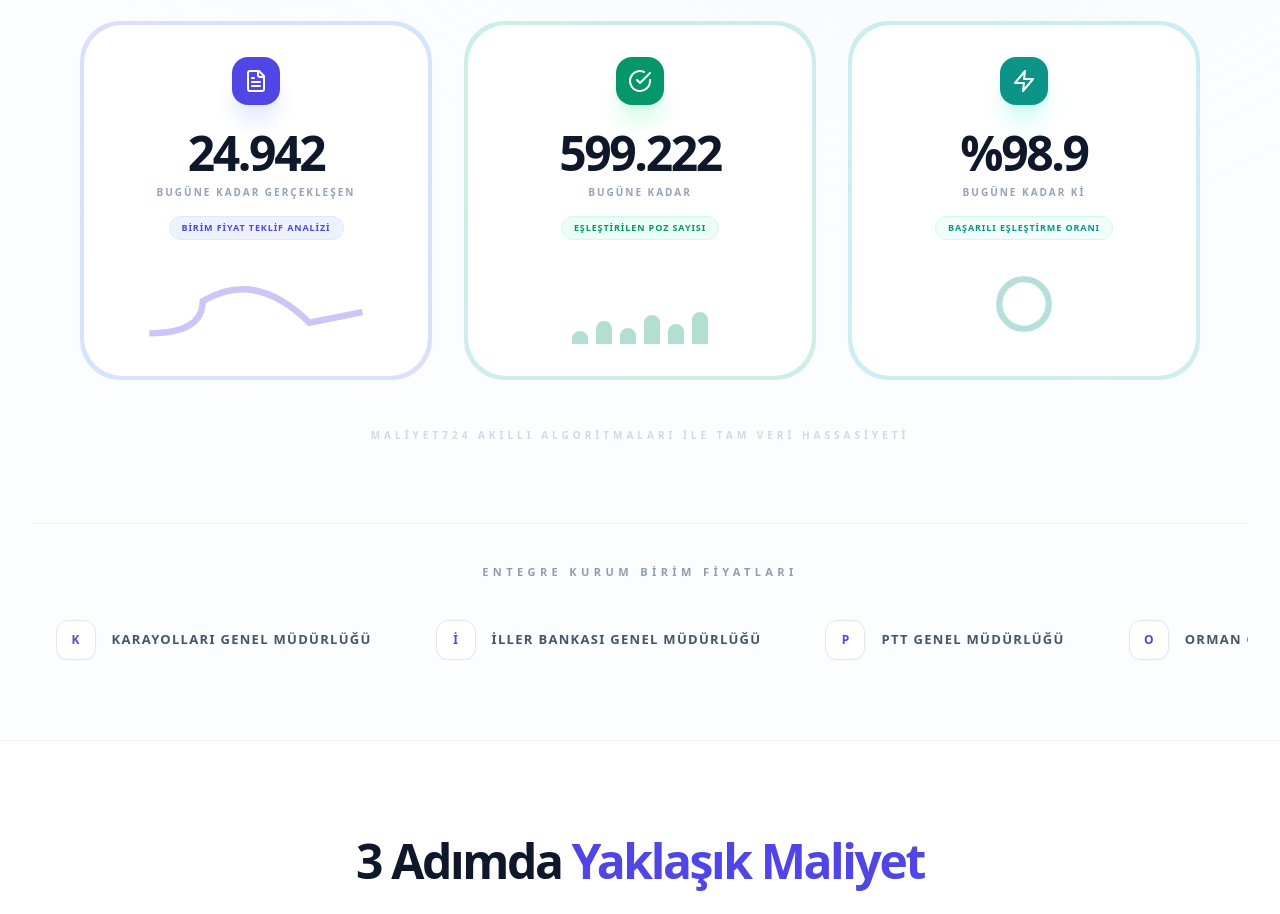
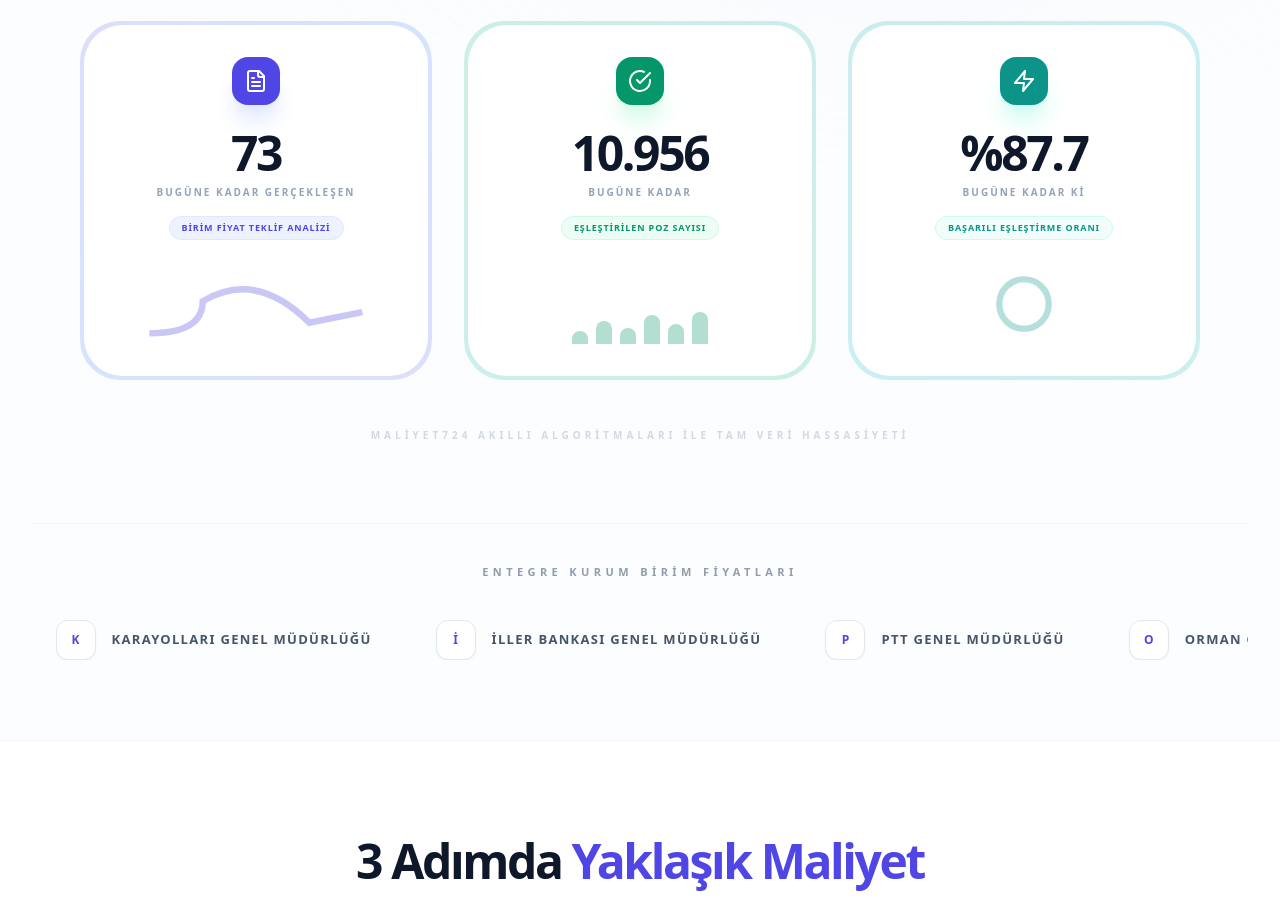
Before and after one commit to Mdundar1/-HALEROBOTUM, a Next.js app in the folder client/: page / in a window 1280 px wide. Shown: the part 1020-1934 px from the top of the page. Built offline with nearby package versions, Linux system fonts and the light colour scheme.

Commit message:
Refine landing page stats with realistic growth logic

```diff
--- a/client/src/app/page.tsx
+++ b/client/src/app/page.tsx
@@ -54,15 +54,16 @@ function LandingContent() {
         const today = new Date();
         const dateStr = today.getFullYear().toString() + (today.getMonth() + 1).toString() + today.getDate().toString();
         const seed = parseInt(dateStr);
+        // Deterministic but daily changing numbers - Scaled for Realistic Growth
+        // Launch baseline: Dec 22, 2025 -> 71 Analiz, 10654 Poz
+        const startDate = new Date('2025-12-22');
+        const daysDiff = Math.max(0, Math.floor((today.getTime() - startDate.getTime()) / (1000 * 60 * 60 * 24)));
 
-        // Deterministic but daily changing numbers - Scaled for "Total to Date"
-        // Making them look more like measured, specific numbers
-        const baseSchedules = 24800;
-        const baseItems = 592000;
+        const analysisNoise = seed % 11; // bit of noise (0-10)
+        const schedules = 71 + (daysDiff * 15) + analysisNoise;
 
-        const schedules = baseSchedules + (seed % 340);
-        const successRate = 98.7 + (seed % 10) / 10;
-        const totalItems = baseItems + (seed % 8400);
+        const successRate = 88.7 + ((seed % 41) / 10) - 2; // 86.7 to 90.7
+        const totalItems = 10654 + (schedules - 71) * 140 + (seed % 50);
 
         return {
             schedules: schedules.toLocaleString('tr-TR'),
```
